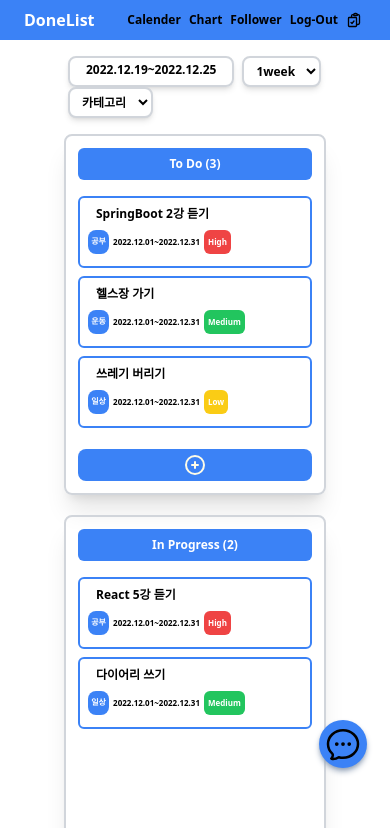
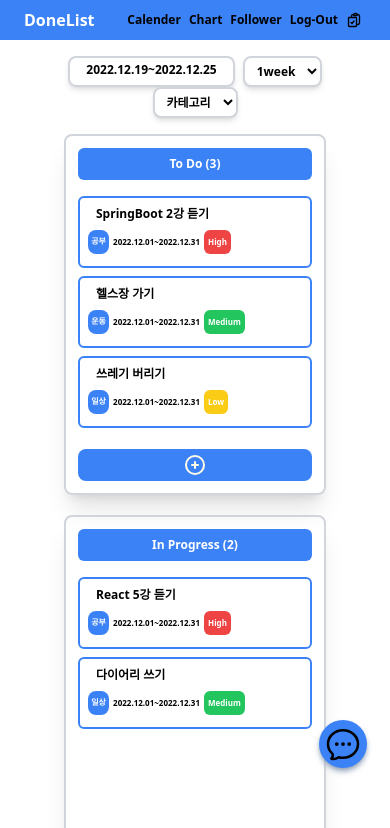
Before and after one commit to comko123/markup-copy, a Next.js app: page / in a window 390 px wide. Shown: the top 828 px of the page. Built offline with nearby package versions, Linux system fonts and the light colour scheme.

Commit message:
메인페이지 반응형 조정

```diff
--- a/src/pages/index.tsx
+++ b/src/pages/index.tsx
@@ -24,7 +24,7 @@ const Home:NextPage = () => {
       {login?
        <main className="mx-16 lg:mx-28 mt-8 mb-20 lg:my-8 text-xs lg:text-xs font-bold grid grid-cols-1">
 
-       <section className="flex mb-2 md:mb-0 flex-wrap " id="button_part">
+       <section className="flex mb-2 md:mb-0 flex-wrap justify-center md:justify-start" id="button_part">
        <div className="border-2 p-1 px-4 rounded-lg shadow-md border-gray-300 mx-1">2022.12.19~2022.12.25</div>
          <select name ="week" className="[&>*]:font-bold border-2 rounded-lg shadow-md bg-white border-gray-300 p-1 px-2 mx-1 outline-none">
            <option value="1week">1week</option>
```
